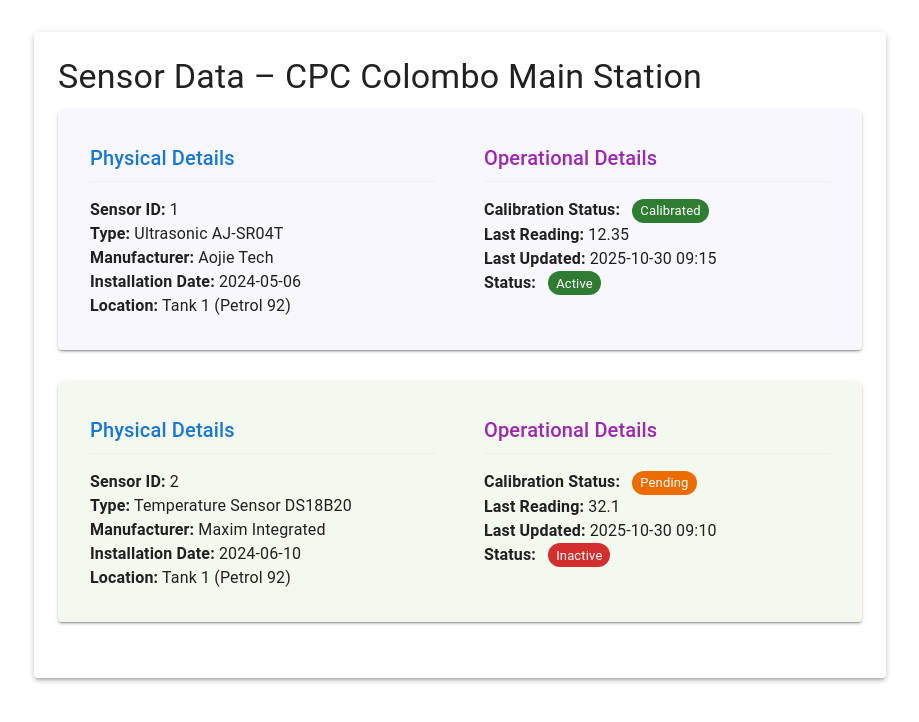
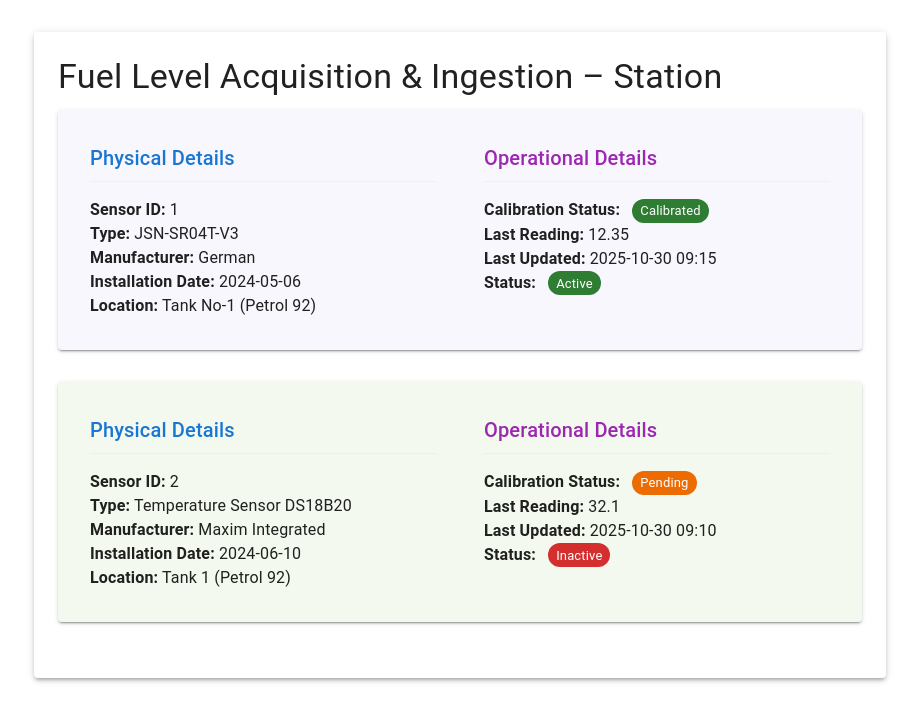
Before and after one commit to SenuraUpesh2002/Research-Project-SLIIT, a React (Vite) app in the folder client/: page /sensor in a window 1280 px wide. Shown: the top 722 px of the page, without its empty margins (180-1099 px from the left). Built offline with nearby package versions, Linux system fonts and the light colour scheme.

Commit message:
Changed hardcoded values

```diff
--- a/client/src/ComponentHome/Sensor.jsx
+++ b/client/src/ComponentHome/Sensor.jsx
@@ -17,14 +17,14 @@ const Sensor = ({ stationId }) => {
   useEffect(() => {
     setTimeout(() => {
       setSensorData({
-        stationName: 'CPC Colombo Main Station',
+        stationName: 'Station',
         sensors: [
           {
             id: 1,
-            sensorType: 'Ultrasonic AJ-SR04T',
+            sensorType: 'JSN-SR04T-V3',
             installationDate: '2024-05-06',
-            location: 'Tank 1 (Petrol 92)',
-            manufacturer: 'Aojie Tech',
+            location: 'Tank No-1 (Petrol 92)',
+            manufacturer: 'German',
             calibrationStatus: 'Calibrated',
             lastReading: 12.35,
             lastUpdated: '2025-10-30 09:15',
@@ -58,7 +58,7 @@ const Sensor = ({ stationId }) => {
     <Container maxWidth="md" sx={{ mt: 4 }}>
       <Paper elevation={3} sx={{ p: 3 }}>
         <Typography variant="h4" gutterBottom>
-          Sensor Data – {sensorData.stationName}
+          Fuel Level Acquisition & Ingestion – {sensorData.stationName}
         </Typography>
         {sensorData.sensors.map((sensor, idx) => (
           <Paper key={sensor.id} elevation={2} sx={{ p: 2, mb: 4, bgcolor: idx % 2 === 0 ? "#f8f7fd" : "#f3f9ee" }}>
```
